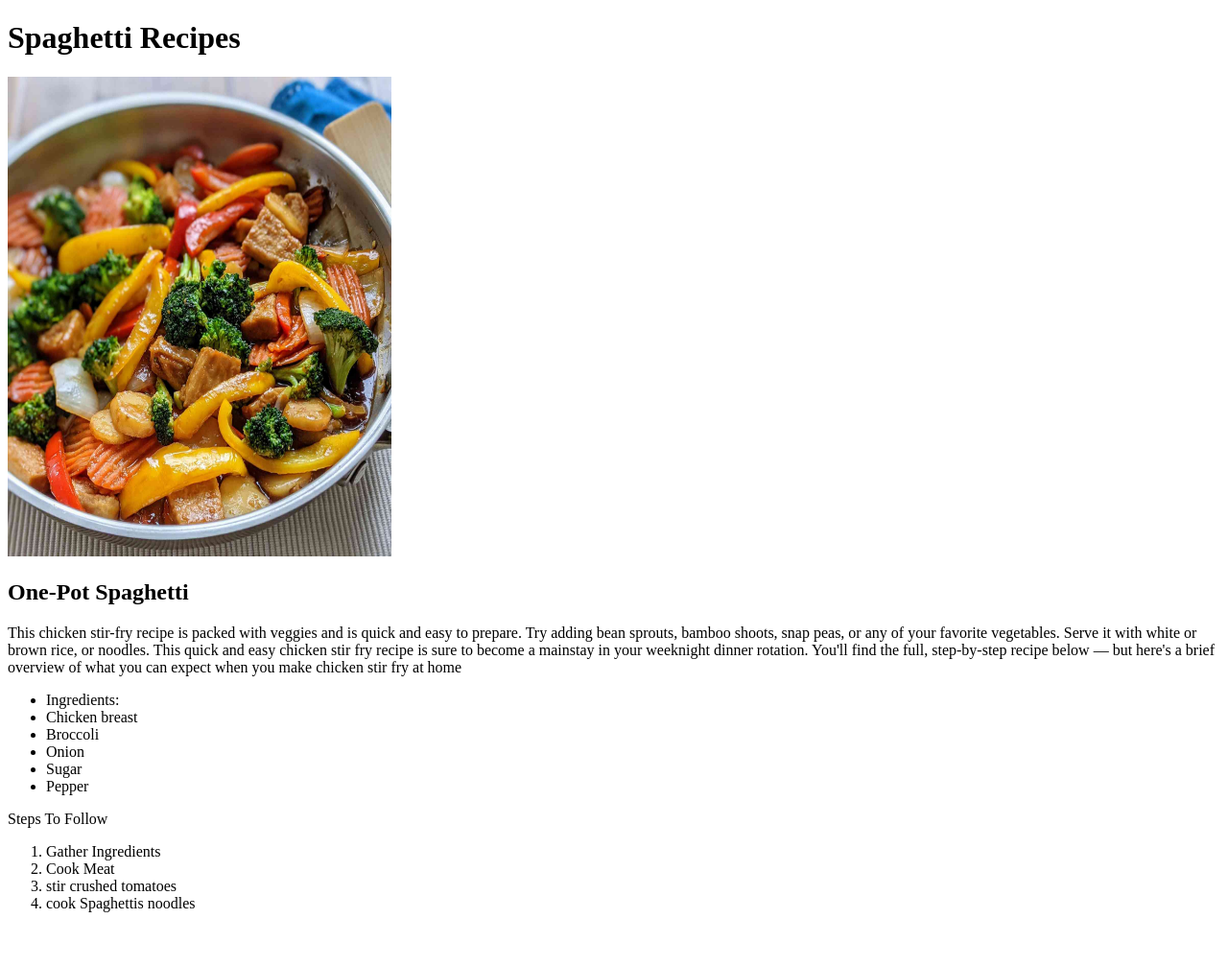
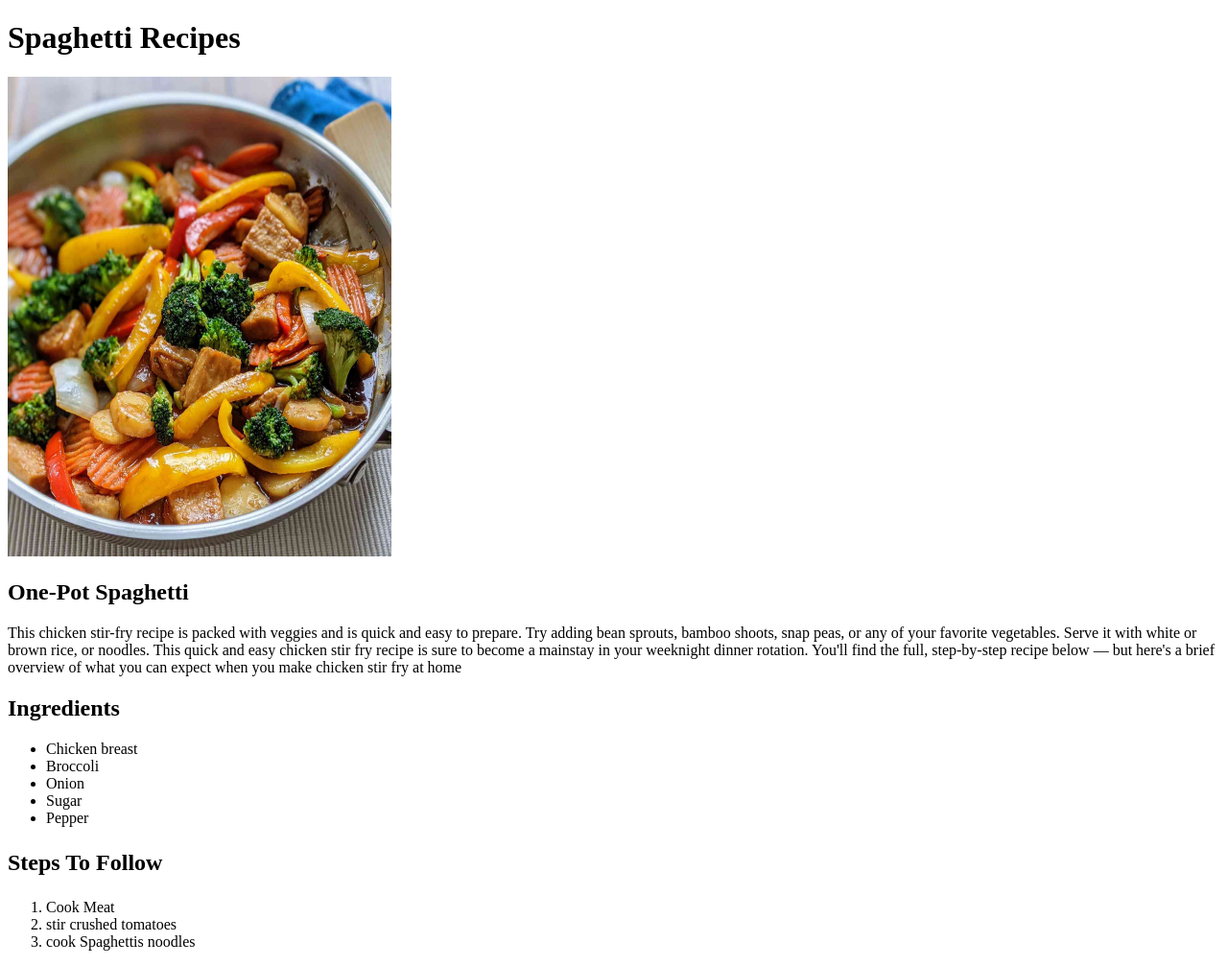
Before and after one commit to Marar101/odin-recipes, a plain HTML site: page recipes/chicken.html in a window 1280 px wide. Shown: the whole page at 96% size. Before the commit the page ends 967 px from the top, so only its background shows below. Drawn offline with Linux system fonts and the light colour scheme.

Commit message:
updated typo subcat

```diff
--- a/recipes/chicken.html
+++ b/recipes/chicken.html
@@ -12,8 +12,8 @@
     height="500">
     <h2>One-Pot Spaghetti</h2>
     <p>This chicken stir-fry recipe is packed with veggies and is quick and easy to prepare. Try adding bean sprouts, bamboo shoots, snap peas, or any of your favorite vegetables. Serve it with white or brown rice, or noodles. This quick and easy chicken stir fry recipe is sure to become a mainstay in your weeknight dinner rotation. You'll find the full, step-by-step recipe below — but here's a brief overview of what you can expect when you make chicken stir fry at home</p>
+    <h2>Ingredients</h2>
     <ul>
-         <li>Ingredients:</li>
          <li>Chicken breast</li>
          <li>Broccoli</li>
          <li>Onion</li>
@@ -21,9 +21,8 @@
          <li>Pepper</li>
 
     </ul>
-    <p>Steps To Follow</p>
+    <h2><p>Steps To Follow</p></h2>
 <ol>
-<li>Gather Ingredients</li>
 <li>Cook Meat</li>
 <li>stir crushed tomatoes</li>
 <li>cook Spaghettis noodles</li>
```
Also changed, not shown: index.html (+1 -1 lines), recipes/lasagna.html (+4 -4 lines), recipes/spaghetti.html (+4 -4 lines).
